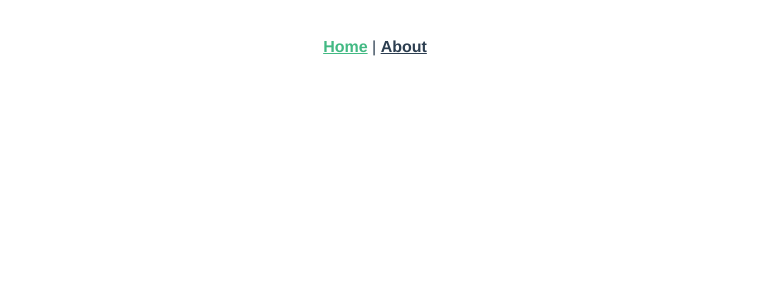
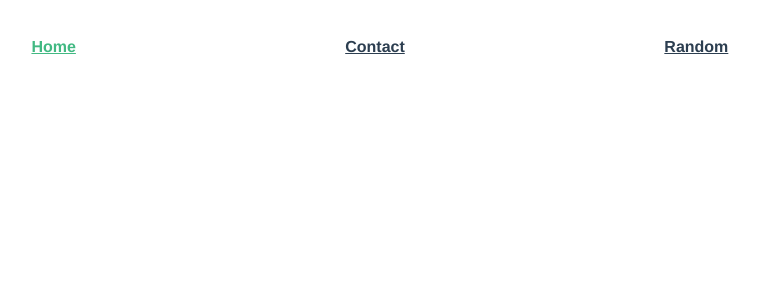
Before and after one commit to Pulse6/my-website, a Vue app: page / in a window 1280 px wide. Shown: the top 300 px of the page, without its empty margins (265-1024 px from the left). Built offline with nearby package versions, Linux system fonts and the light colour scheme.

Commit message:
add path in nav / css update

```diff
--- a/src/App.vue
+++ b/src/App.vue
@@ -1,8 +1,9 @@
 <template>
   <div id="app">
     <div id="nav">
-      <router-link to="/">Home</router-link> |
-      <router-link to="/about">About</router-link>
+      <router-link to="/">Home</router-link>
+      <router-link to="/about">Contact</router-link>
+      <router-link to="/random">Random</router-link>
     </div>
     <router-view/>
   </div>
@@ -15,9 +16,13 @@
   -moz-osx-font-smoothing: grayscale;
   text-align: center;
   color: #2c3e50;
+  max-width: 1024px;
+  margin: 0 auto;
 }
 
 #nav {
+  display: grid;
+  grid-template-columns: repeat(3, 1fr);
   padding: 30px;
 }
 
```
